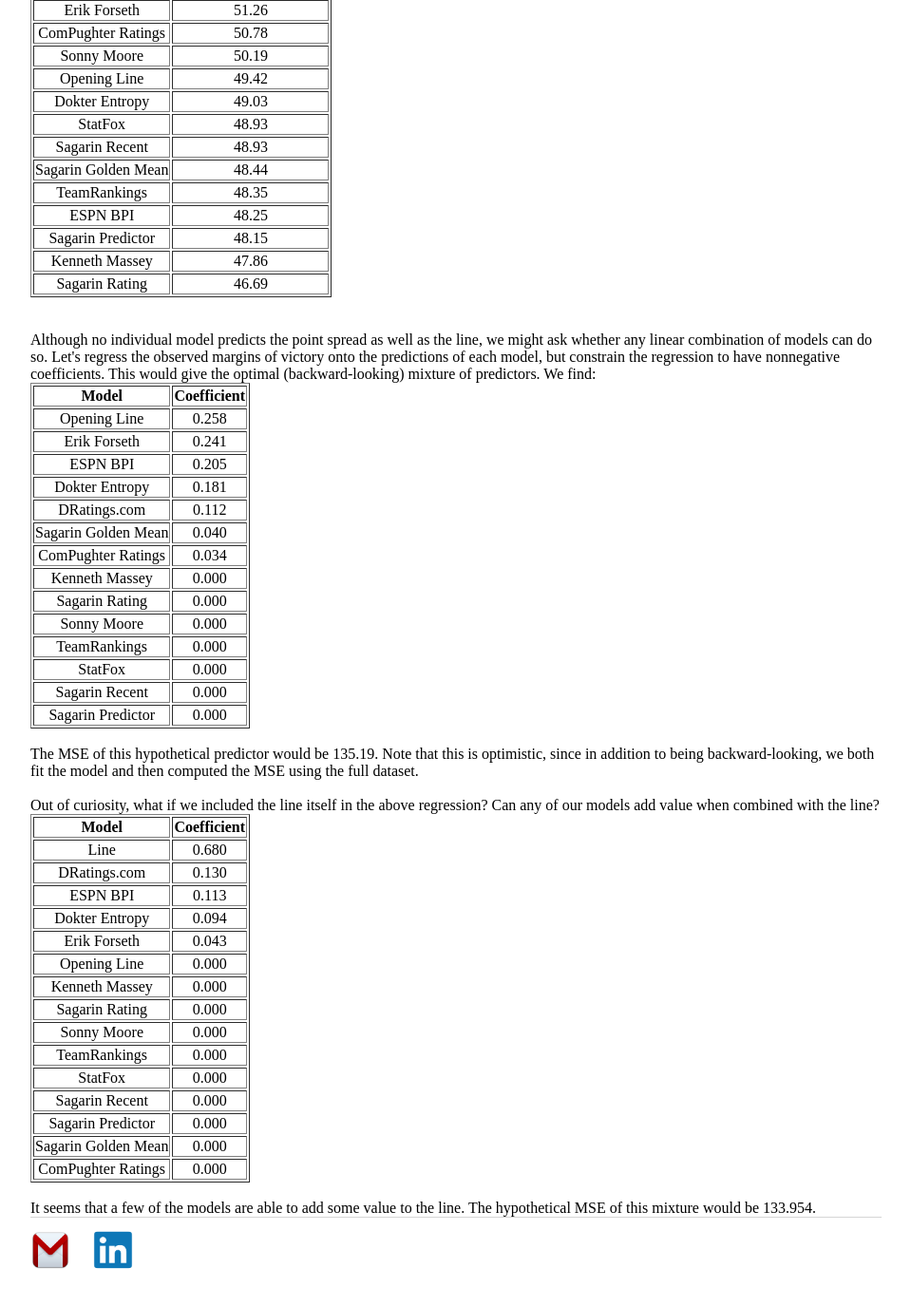
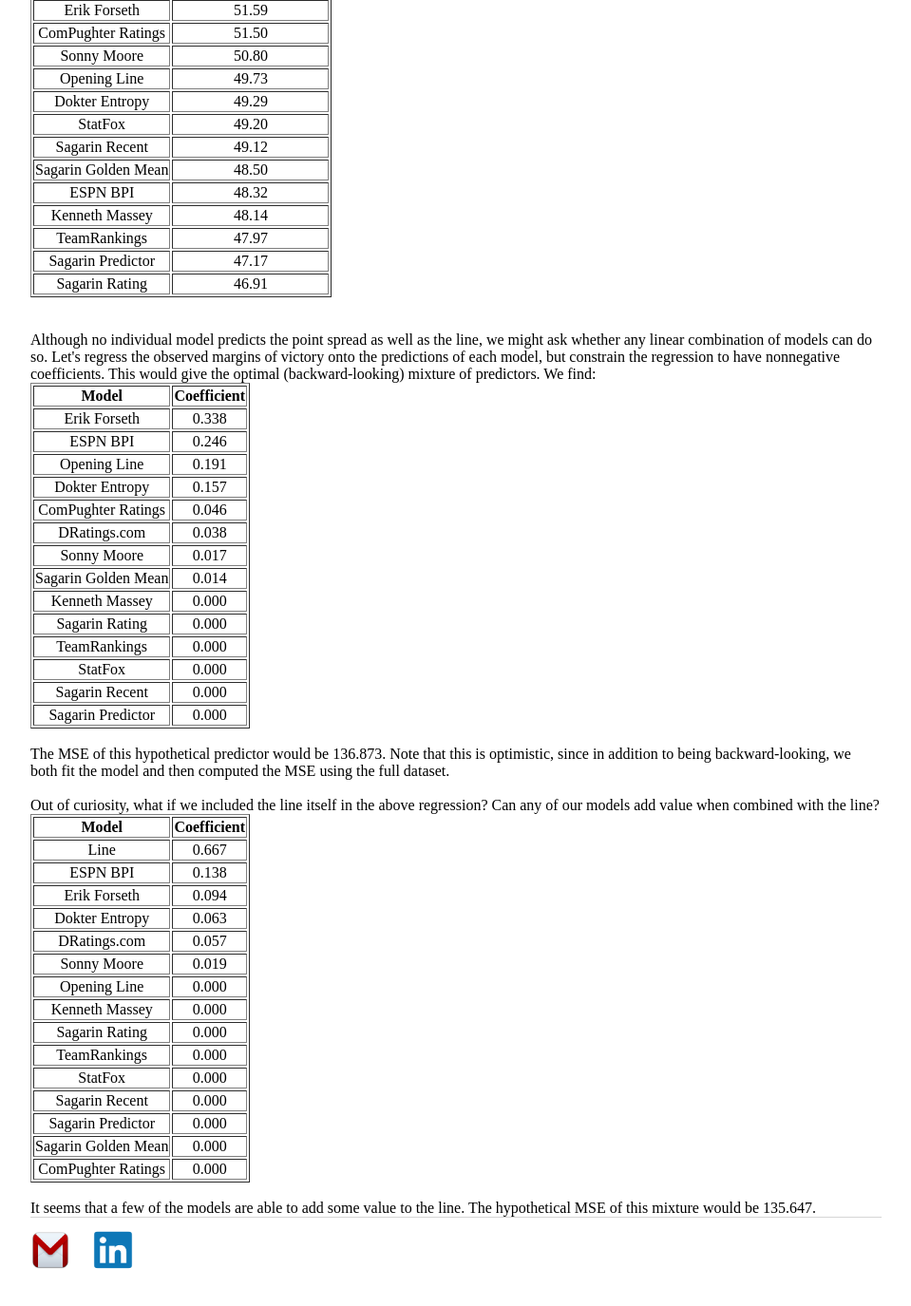
Before and after one commit to erikrforseth/erikrforseth.github.io, a Jekyll site: the page built from about.html, in a window 1280 px wide and 1400 px high, scrolled down 1175 px. Shown: the top 1375 px of the window at 95% size, without its empty margins (160-1119 px from the left). Built offline with Jekyll 4.4.1, drawn with Linux system fonts in a browser that asks for light colours; some of the changed text lies outside the part shown.

Commit message:
about page

```diff
--- a/about.html
+++ b/about.html
@@ -4,7 +4,7 @@
 ---
 A large number of people have developed models for predicting the outcomes of college basketball games. For those that have made their picks publicly available, <a href="http://www.thepredictiontracker.com/basketball.php">ThePredictionTracker</a> does a great service by tracking the live performance of each model over the course of the season. Unfortunately, it's difficult to do a direct comparison of models using the summary page on the Tracker, in part because each model has predicted a different subset of games (in many cases this is accidental -- schedules get modified and web scrapers don't pick up the changes -- but some models don't start making picks altogether until weeks or months into the season). Throughout the season, I'll try to update this page with some further analysis of the Tracker data. For what follows, I chose a subset of models which have made picks since the very beginning of the season, and I threw out games for which any of those models did not make a pick. In a (somewhat lazy) attempt to address misprinted lines, I filtered out any games for which the opening and closing lines differed by more than 5 points (it's very rare that this really happens).
 <br><br>
-Results are shown as of 2019-11-30 for a set of 514 games:
+Results are shown as of 2019-12-01 for a set of 566 games:
 <br>
 <table border="1" class="dataframe">
   <thead>
@@ -16,63 +16,63 @@
   <tbody>
     <tr align="center">
       <td>Line</td>
-      <td>134.724</td>
+      <td>136.136</td>
     </tr>
     <tr align="center">
       <td>Opening Line</td>
-      <td>137.206</td>
+      <td>138.669</td>
     </tr>
     <tr align="center">
       <td>Erik Forseth</td>
-      <td>137.587</td>
+      <td>138.811</td>
     </tr>
     <tr align="center">
       <td>TeamRankings</td>
-      <td>139.668</td>
+      <td>140.611</td>
     </tr>
     <tr align="center">
       <td>Sagarin Rating</td>
-      <td>140.919</td>
+      <td>142.986</td>
+    </tr>
+    <tr align="center">
+      <td>Sagarin Predictor</td>
+      <td>143.630</td>
     </tr>
     <tr align="center">
       <td>Sagarin Golden Mean</td>
-      <td>141.245</td>
-    </tr>
-    <tr align="center">
-      <td>Sagarin Predictor</td>
-      <td>141.726</td>
+      <td>143.840</td>
     </tr>
     <tr align="center">
       <td>Dokter Entropy</td>
-      <td>142.909</td>
+      <td>144.066</td>
     </tr>
     <tr align="center">
       <td>ESPN BPI</td>
-      <td>146.423</td>
+      <td>146.406</td>
     </tr>
     <tr align="center">
       <td>Sagarin Recent</td>
-      <td>149.670</td>
+      <td>151.275</td>
+    </tr>
+    <tr align="center">
+      <td>Sonny Moore</td>
+      <td>154.010</td>
+    </tr>
+    <tr align="center">
+      <td>StatFox</td>
+      <td>154.700</td>
     </tr>
     <tr align="center">
       <td>DRatings.com</td>
-      <td>151.848</td>
-    </tr>
-    <tr align="center">
-      <td>Sonny Moore</td>
-      <td>153.710</td>
-    </tr>
-    <tr align="center">
-      <td>StatFox</td>
-      <td>154.601</td>
+      <td>154.771</td>
     </tr>
     <tr align="center">
       <td>Kenneth Massey</td>
-      <td>155.103</td>
+      <td>156.877</td>
     </tr>
     <tr align="center">
       <td>ComPughter Ratings</td>
-      <td>167.526</td>
+      <td>169.916</td>
     </tr>
   </tbody>
 </table>
@@ -87,63 +87,63 @@
   <tbody>
     <tr align="center">
       <td>Dokter Entropy</td>
-      <td>80.93</td>
+      <td>79.86</td>
     </tr>
     <tr align="center">
       <td>Line</td>
-      <td>79.47</td>
+      <td>78.89</td>
+    </tr>
+    <tr align="center">
+      <td>Opening Line</td>
+      <td>78.18</td>
     </tr>
     <tr align="center">
       <td>TeamRankings</td>
-      <td>78.79</td>
-    </tr>
-    <tr align="center">
-      <td>Opening Line</td>
-      <td>78.70</td>
+      <td>77.83</td>
     </tr>
     <tr align="center">
       <td>Erik Forseth</td>
-      <td>78.11</td>
+      <td>77.47</td>
+    </tr>
+    <tr align="center">
+      <td>Sagarin Predictor</td>
+      <td>77.39</td>
     </tr>
     <tr align="center">
       <td>ESPN BPI</td>
-      <td>78.02</td>
-    </tr>
-    <tr align="center">
-      <td>Sagarin Predictor</td>
-      <td>78.02</td>
+      <td>77.21</td>
     </tr>
     <tr align="center">
       <td>Sagarin Rating</td>
-      <td>77.63</td>
+      <td>77.03</td>
     </tr>
     <tr align="center">
       <td>Sagarin Golden Mean</td>
-      <td>77.24</td>
+      <td>76.50</td>
     </tr>
     <tr align="center">
       <td>Kenneth Massey</td>
-      <td>76.65</td>
+      <td>75.80</td>
     </tr>
     <tr align="center">
       <td>Sagarin Recent</td>
-      <td>76.36</td>
+      <td>75.71</td>
+    </tr>
+    <tr align="center">
+      <td>ComPughter Ratings</td>
+      <td>75.44</td>
     </tr>
     <tr align="center">
       <td>StatFox</td>
-      <td>76.07</td>
+      <td>75.09</td>
     </tr>
     <tr align="center">
-      <td>ComPughter Ratings</td>
-      <td>75.68</td>
+      <td>Sonny Moore</td>
+      <td>74.91</td>
     </tr>
     <tr align="center">
       <td>DRatings.com</td>
-      <td>75.49</td>
-    </tr>
-    <tr align="center">
-      <td>Sonny Moore</td>
-      <td>75.10</td>
+      <td>74.73</td>
     </tr>
   </tbody>
 </table>
@@ -160,59 +160,59 @@
   <tbody>
     <tr align="center">
       <td>DRatings.com</td>
-      <td>54.67</td>
+      <td>53.53</td>
     </tr>
     <tr align="center">
       <td>Erik Forseth</td>
-      <td>51.26</td>
+      <td>51.59</td>
     </tr>
     <tr align="center">
       <td>ComPughter Ratings</td>
-      <td>50.78</td>
+      <td>51.50</td>
     </tr>
     <tr align="center">
       <td>Sonny Moore</td>
-      <td>50.19</td>
+      <td>50.80</td>
     </tr>
     <tr align="center">
       <td>Opening Line</td>
-      <td>49.42</td>
+      <td>49.73</td>
     </tr>
     <tr align="center">
       <td>Dokter Entropy</td>
-      <td>49.03</td>
+      <td>49.29</td>
     </tr>
     <tr align="center">
       <td>StatFox</td>
-      <td>48.93</td>
+      <td>49.20</td>
     </tr>
     <tr align="center">
       <td>Sagarin Recent</td>
-      <td>48.93</td>
+      <td>49.12</td>
     </tr>
     <tr align="center">
       <td>Sagarin Golden Mean</td>
-      <td>48.44</td>
+      <td>48.50</td>
+    </tr>
+    <tr align="center">
+      <td>ESPN BPI</td>
+      <td>48.32</td>
+    </tr>
+    <tr align="center">
+      <td>Kenneth Massey</td>
+      <td>48.14</td>
     </tr>
     <tr align="center">
       <td>TeamRankings</td>
-      <td>48.35</td>
-    </tr>
-    <tr align="center">
-      <td>ESPN BPI</td>
-      <td>48.25</td>
+      <td>47.97</td>
     </tr>
     <tr align="center">
       <td>Sagarin Predictor</td>
-      <td>48.15</td>
-    </tr>
-    <tr align="center">
-      <td>Kenneth Massey</td>
-      <td>47.86</td>
+      <td>47.17</td>
     </tr>
     <tr align="center">
       <td>Sagarin Rating</td>
-      <td>46.69</td>
+      <td>46.91</td>
     </tr>
   </tbody>
 </table>
@@ -228,32 +228,36 @@
   </thead>
   <tbody>
     <tr align="center">
-      <td>Opening Line</td>
-      <td>0.258</td>
-    </tr>
-    <tr align="center">
       <td>Erik Forseth</td>
-      <td>0.241</td>
+      <td>0.338</td>
     </tr>
     <tr align="center">
       <td>ESPN BPI</td>
-      <td>0.205</td>
+      <td>0.246</td>
+    </tr>
+    <tr align="center">
+      <td>Opening Line</td>
+      <td>0.191</td>
     </tr>
     <tr align="center">
       <td>Dokter Entropy</td>
-      <td>0.181</td>
+      <td>0.157</td>
+    </tr>
+    <tr align="center">
+      <td>ComPughter Ratings</td>
+      <td>0.046</td>
     </tr>
     <tr align="center">
       <td>DRatings.com</td>
-      <td>0.112</td>
+      <td>0.038</td>
+    </tr>
+    <tr align="center">
+      <td>Sonny Moore</td>
+      <td>0.017</td>
     </tr>
     <tr align="center">
       <td>Sagarin Golden Mean</td>
-      <td>0.040</td>
-    </tr>
-    <tr align="center">
-      <td>ComPughter Ratings</td>
-      <td>0.034</td>
+      <td>0.014</td>
     </tr>
     <tr align="center">
       <td>Kenneth Massey</td>
@@ -261,10 +265,6 @@
     </tr>
     <tr align="center">
       <td>Sagarin Rating</td>
-      <td>0.000</td>
-    </tr>
-    <tr align="center">
-      <td>Sonny Moore</td>
       <td>0.000</td>
     </tr>
     <tr align="center">
@@ -286,7 +286,7 @@
   </tbody>
 </table>
 <br>
-The MSE of this hypothetical predictor would be 135.19. Note that this is optimistic, since in addition to being backward-looking, we both fit the model and then computed the MSE using the full dataset.
+The MSE of this hypothetical predictor would be 136.873. Note that this is optimistic, since in addition to being backward-looking, we both fit the model and then computed the MSE using the full dataset.
 <br><br>
 Out of curiosity, what if we included the line itself in the above regression? Can any of our models add value when combined with the line?<table border="1" class="dataframe">
   <thead>
@@ -298,23 +298,27 @@
   <tbody>
     <tr align="center">
       <td>Line</td>
-      <td>0.680</td>
+      <td>0.667</td>
+    </tr>
+    <tr align="center">
+      <td>ESPN BPI</td>
+      <td>0.138</td>
+    </tr>
+    <tr align="center">
+      <td>Erik Forseth</td>
+      <td>0.094</td>
+    </tr>
+    <tr align="center">
+      <td>Dokter Entropy</td>
+      <td>0.063</td>
     </tr>
     <tr align="center">
       <td>DRatings.com</td>
-      <td>0.130</td>
+      <td>0.057</td>
     </tr>
     <tr align="center">
-      <td>ESPN BPI</td>
-      <td>0.113</td>
-    </tr>
-    <tr align="center">
-      <td>Dokter Entropy</td>
-      <td>0.094</td>
-    </tr>
-    <tr align="center">
-      <td>Erik Forseth</td>
-      <td>0.043</td>
+      <td>Sonny Moore</td>
+      <td>0.019</td>
     </tr>
     <tr align="center">
       <td>Opening Line</td>
@@ -326,10 +330,6 @@
     </tr>
     <tr align="center">
       <td>Sagarin Rating</td>
-      <td>0.000</td>
-    </tr>
-    <tr align="center">
-      <td>Sonny Moore</td>
       <td>0.000</td>
     </tr>
     <tr align="center">
@@ -359,4 +359,4 @@
   </tbody>
 </table>
 <br>
-It seems that a few of the models are able to add some value to the line. The hypothetical MSE of this mixture would be 133.954.
+It seems that a few of the models are able to add some value to the line. The hypothetical MSE of this mixture would be 135.647.
```
